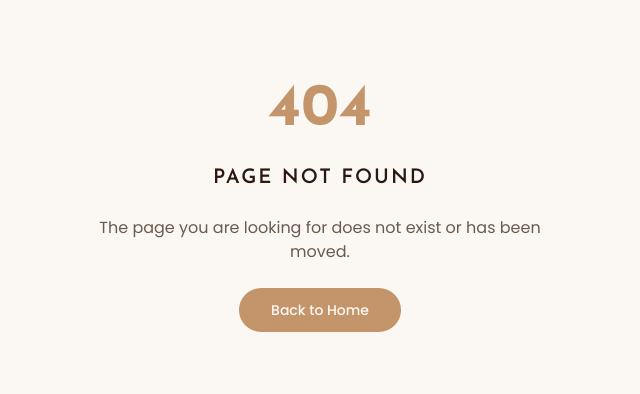
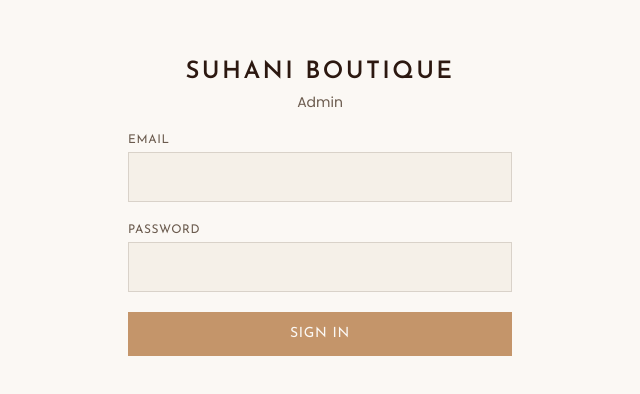
Before and after one commit to KAmshu07/suhani-boutique, a Next.js app: page /admin in a window 1280 px wide. Before the commit this address had no page. Shown: the part 194-588 px from the top of the page, without its empty margins (320-960 px from the left). Built offline with nearby package versions, Linux system fonts and the light colour scheme; no server answers; a web font is replaced by a local one.

Commit message:
feat: admin route with login and dashboard shell

```diff
--- /dev/null
+++ b/src/app/admin/page.tsx
@@ -0,0 +1,12 @@
+import type { Metadata } from "next";
+import AdminApp from "@/components/admin/AdminApp";
+
+// Keep the admin area out of search engines.
+export const metadata: Metadata = {
+  title: "Admin — Suhani Boutique",
+  robots: { index: false, follow: false },
+};
+
+export default function AdminPage() {
+  return <AdminApp />;
+}
--- /dev/null
+++ b/src/components/admin/AdminApp.tsx
@@ -0,0 +1,140 @@
+"use client";
+
+import { useEffect, useState } from "react";
+import type { Session } from "@supabase/supabase-js";
+import { supabase } from "@/lib/supabase";
+import { businessInfo } from "@/data/business-info";
+
+// Admin shell: client-gated login + dashboard. Security is enforced by RLS in
+// the database, not by hiding this route. The CMS and Order Book tabs are filled
+// in by later phases. (Admin UI is English-only for now; localization is a later
+// concern once the admin surfaces are fleshed out.)
+export default function AdminApp() {
+  const [session, setSession] = useState<Session | null>(null);
+  const [checked, setChecked] = useState(false);
+
+  useEffect(() => {
+    supabase.auth.getSession().then(({ data }) => {
+      setSession(data.session);
+      setChecked(true);
+    });
+    const { data: sub } = supabase.auth.onAuthStateChange((_event, next) => setSession(next));
+    return () => sub.subscription.unsubscribe();
+  }, []);
+
+  if (!checked) return <Centered>Loading…</Centered>;
+  return session ? <Dashboard email={session.user.email ?? ""} /> : <Login />;
+}
+
+function Centered({ children }: { children: React.ReactNode }) {
+  return (
+    <main className="min-h-screen flex items-center justify-center bg-cream px-6 text-brown">
+      {children}
+    </main>
+  );
+}
+
+function Login() {
+  const [email, setEmail] = useState("");
+  const [password, setPassword] = useState("");
+  const [error, setError] = useState("");
+  const [busy, setBusy] = useState(false);
+
+  async function onSubmit(e: React.FormEvent) {
+    e.preventDefault();
+    setBusy(true);
+    setError("");
+    const { error: signInError } = await supabase.auth.signInWithPassword({ email, password });
+    if (signInError) setError(signInError.message);
+    setBusy(false);
+  }
+
+  const input =
+    "w-full bg-cream-alt border border-brown-light/20 px-4 py-3 text-brown focus:border-gold focus:outline-none transition-colors font-body";
+
+  return (
+    <Centered>
+      <form onSubmit={onSubmit} className="w-full max-w-sm flex flex-col gap-5">
+        <div className="text-center">
+          <h1 className="font-heading text-2xl font-semibold uppercase tracking-widest">
+            {businessInfo.name}
+          </h1>
+          <p className="text-sm text-brown-light mt-1">Admin</p>
+        </div>
+        <div>
+          <label htmlFor="email" className="block text-xs font-heading uppercase tracking-wider text-brown-light mb-1">
+            Email
+          </label>
+          <input
+            id="email"
+            type="email"
+            required
+            value={email}
+            onChange={(e) => setEmail(e.target.value)}
+            autoComplete="username"
+            className={input}
+          />
+        </div>
+        <div>
+          <label htmlFor="password" className="block text-xs font-heading uppercase tracking-wider text-brown-light mb-1">
+            Password
+          </label>
+          <input
+            id="password"
+            type="password"
+            required
+            value={password}
+            onChange={(e) => setPassword(e.target.value)}
+            autoComplete="current-password"
+            className={input}
+          />
+        </div>
+        {error && <p className="text-sm text-red-600">{error}</p>}
+        <button
+          type="submit"
+          disabled={busy}
+          className="bg-gold text-cream px-8 py-3 font-heading uppercase tracking-wider text-sm hover:bg-brown transition-colors disabled:opacity-50"
+        >
+          {busy ? "Signing in…" : "Sign In"}
+        </button>
+      </form>
+    </Centered>
+  );
+}
+
+function Dashboard({ email }: { email: string }) {
+  return (
+    <main className="min-h-screen bg-cream text-brown">
+      <header className="flex items-center justify-between border-b border-brown-light/15 px-6 py-4">
+        <h1 className="font-heading text-lg font-semibold uppercase tracking-widest">
+          {businessInfo.name} Admin
+        </h1>
+        <button
+          onClick={() => supabase.auth.signOut()}
+          className="text-sm font-heading uppercase tracking-wider text-brown-light hover:text-gold transition-colors"
+        >
+          Log out
+        </button>
+      </header>
+      <div className="px-6 py-8 max-w-3xl mx-auto">
+        <p className="text-sm text-brown-light">Signed in as {email}</p>
+        <div className="mt-8 grid grid-cols-1 sm:grid-cols-2 gap-4">
+          <Placeholder title="Site Control" desc="Edit photos, services, prices, and announcements." />
+          <Placeholder title="Order Book" desc="Manage customers and orders." />
+        </div>
+      </div>
+    </main>
+  );
+}
+
+function Placeholder({ title, desc }: { title: string; desc: string }) {
+  return (
+    <div className="bg-cream-alt border border-brown-light/15 p-6">
+      <h2 className="font-heading text-base font-semibold uppercase tracking-wider">{title}</h2>
+      <p className="text-sm text-brown-light mt-2">{desc}</p>
+      <span className="inline-block mt-4 text-xs font-heading uppercase tracking-wider text-gold">
+        Coming soon
+      </span>
+    </div>
+  );
+}
```
